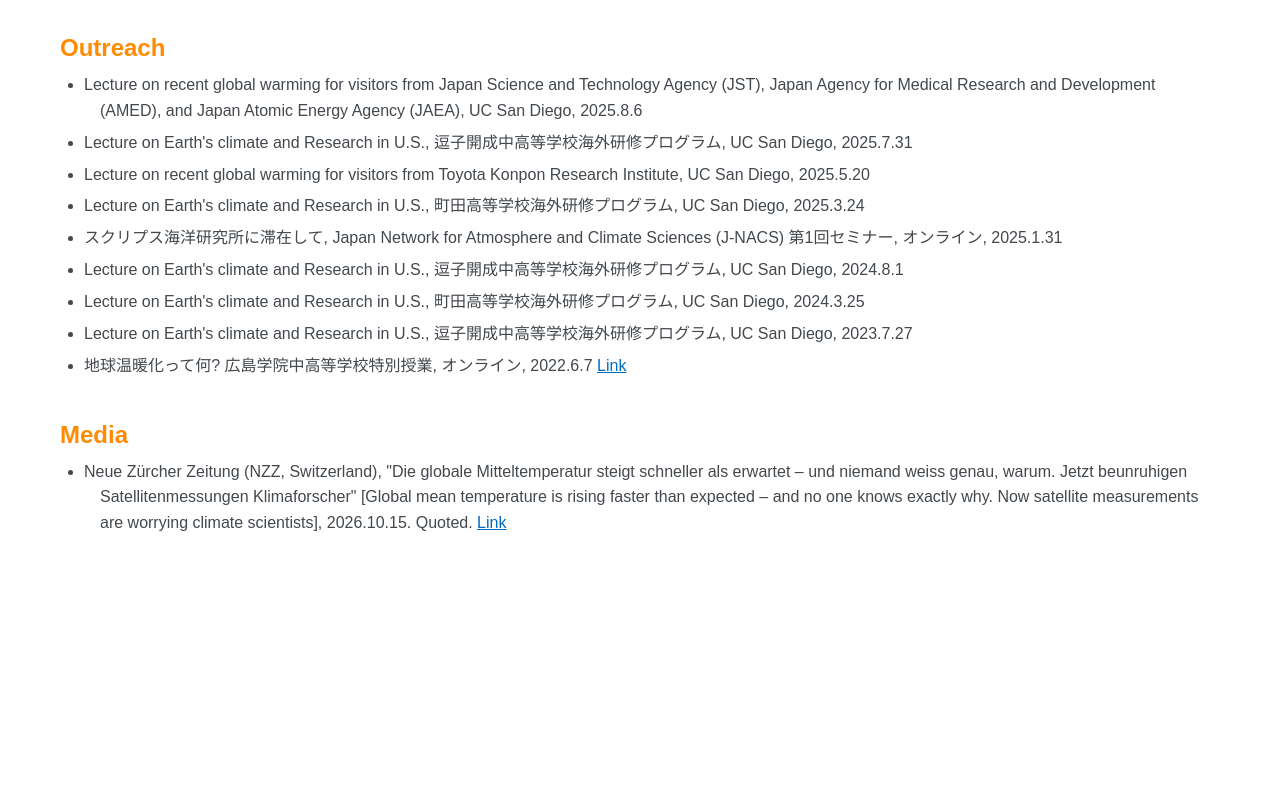
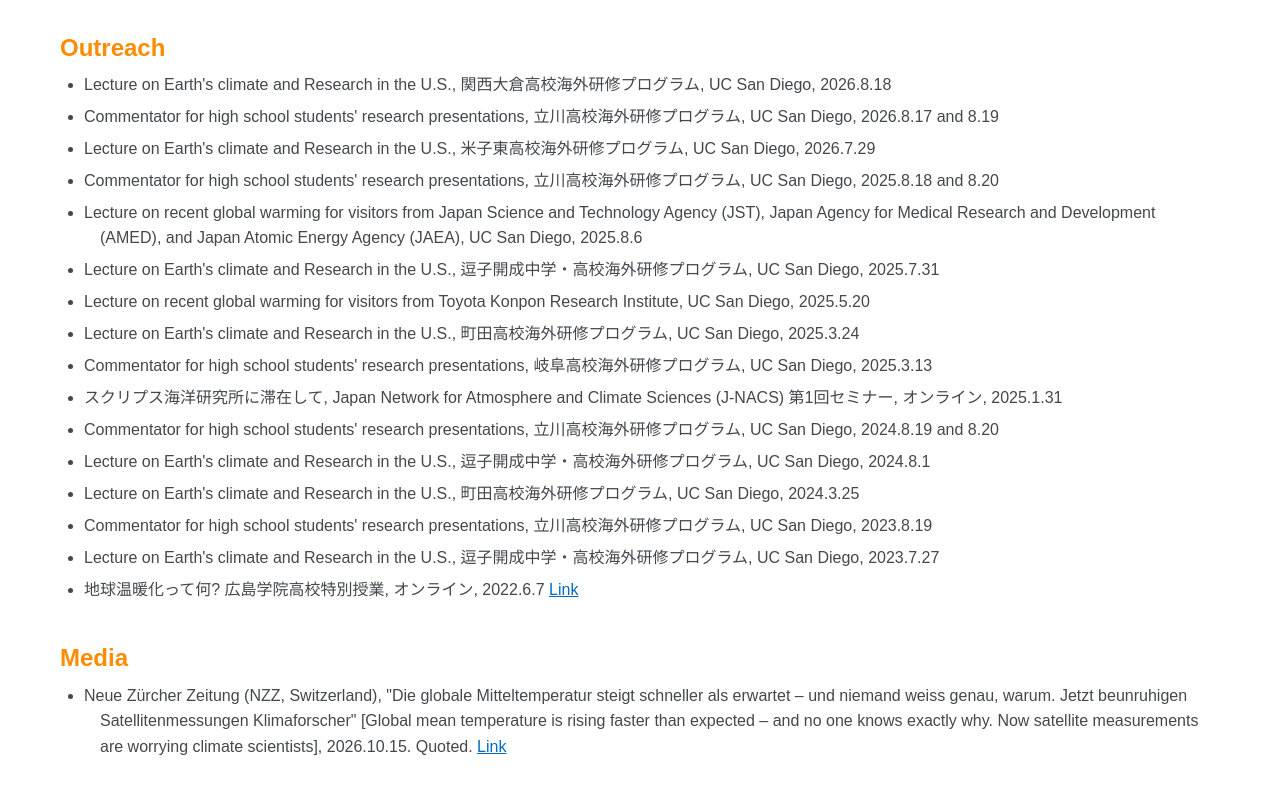
Before and after one commit to aymiyamoto/aymiyamoto.github.io, a plain HTML site: page outreach.html in a window 1280 px wide. Shown: the part 100-894 px from the top of the page. Before the commit the page ends 800 px from the top, so only its background shows below. Drawn offline with Linux system fonts and the light colour scheme.

Commit message:
Update outreach and media entries; fix publication formatting

```diff
--- a/outreach.html
+++ b/outreach.html
@@ -17,15 +17,22 @@
       <br>
       <h2> Outreach </h2>
       <ul>
-	<li>Lecture on recent global warming for visitors from Japan Science and Technology Agency (JST), Japan Agency for Medical Research and Development (AMED), and Japan Atomic Energy Agency (JAEA), UC San Diego, 2025.8.6 </li>
-	<li>Lecture on Earth's climate and Research in U.S., 逗子開成中高等学校海外研修プログラム, UC San Diego, 2025.7.31</li>
-	<li>Lecture on recent global warming for visitors from Toyota Konpon Research Institute, UC San Diego, 2025.5.20 </li>
-	<li>Lecture on Earth's climate and Research in U.S., 町田高等学校海外研修プログラム, UC San Diego, 2025.3.24</li>
-	<li>スクリプス海洋研究所に滞在して, Japan Network for Atmosphere and Climate Sciences (J-NACS) 第1回セミナー, オンライン, 2025.1.31
-	<li>Lecture on Earth's climate and Research in U.S., 逗子開成中高等学校海外研修プログラム, UC San Diego, 2024.8.1</li>
-	<li>Lecture on Earth's climate and Research in U.S., 町田高等学校海外研修プログラム,  UC San Diego, 2024.3.25</li>
-	<li>Lecture on Earth's climate and Research in U.S., 逗子開成中高等学校海外研修プログラム, UC San Diego, 2023.7.27</li>
-	<li>地球温暖化って何? 広島学院中高等学校特別授業, オンライン, 2022.6.7 <a href="https://www.hiroshimagakuin.ed.jp/tayori/tayori-23945/">Link</a></li>
+	<li>Lecture on Earth's climate and Research in the U.S., 関西大倉高校海外研修プログラム, UC San Diego, 2026.8.18</li>
+	<li>Commentator for high school students' research presentations, 立川高校海外研修プログラム, UC San Diego, 2026.8.17 and 8.19</li>
+	<li>Lecture on Earth's climate and Research in the U.S., 米子東高校海外研修プログラム, UC San Diego, 2026.7.29</li>
+	<li>Commentator for high school students' research presentations, 立川高校海外研修プログラム, UC San Diego, 2025.8.18 and 8.20</li>
+	<li>Lecture on recent global warming for visitors from Japan Science and Technology Agency (JST), Japan Agency for Medical Research and Development (AMED), and Japan Atomic Energy Agency (JAEA), UC San Diego, 2025.8.6</li>
+	<li>Lecture on Earth's climate and Research in the U.S., 逗子開成中学・高校海外研修プログラム, UC San Diego, 2025.7.31</li>
+	<li>Lecture on recent global warming for visitors from Toyota Konpon Research Institute, UC San Diego, 2025.5.20</li>
+	<li>Lecture on Earth's climate and Research in the U.S., 町田高校海外研修プログラム, UC San Diego, 2025.3.24</li>
+	<li>Commentator for high school students' research presentations, 岐阜高校海外研修プログラム, UC San Diego, 2025.3.13</li>
+	<li>スクリプス海洋研究所に滞在して, Japan Network for Atmosphere and Climate Sciences (J-NACS) 第1回セミナー, オンライン, 2025.1.31</li>
+	<li>Commentator for high school students' research presentations, 立川高校海外研修プログラム, UC San Diego, 2024.8.19 and 8.20</li>
+	<li>Lecture on Earth's climate and Research in the U.S., 逗子開成中学・高校海外研修プログラム, UC San Diego, 2024.8.1</li>
+	<li>Lecture on Earth's climate and Research in the U.S., 町田高校海外研修プログラム, UC San Diego, 2024.3.25</li>
+	<li>Commentator for high school students' research presentations, 立川高校海外研修プログラム, UC San Diego, 2023.8.19</li>
+	<li>Lecture on Earth's climate and Research in the U.S., 逗子開成中学・高校海外研修プログラム, UC San Diego, 2023.7.27</li>
+	<li>地球温暖化って何? 広島学院高校特別授業, オンライン, 2022.6.7 <a href="https://www.hiroshimagakuin.ed.jp/tayori/tayori-23945/">Link</a></li>
       </ul>
 
       <br>
```
Also changed, not shown: publication.html (+7 -8 lines).
